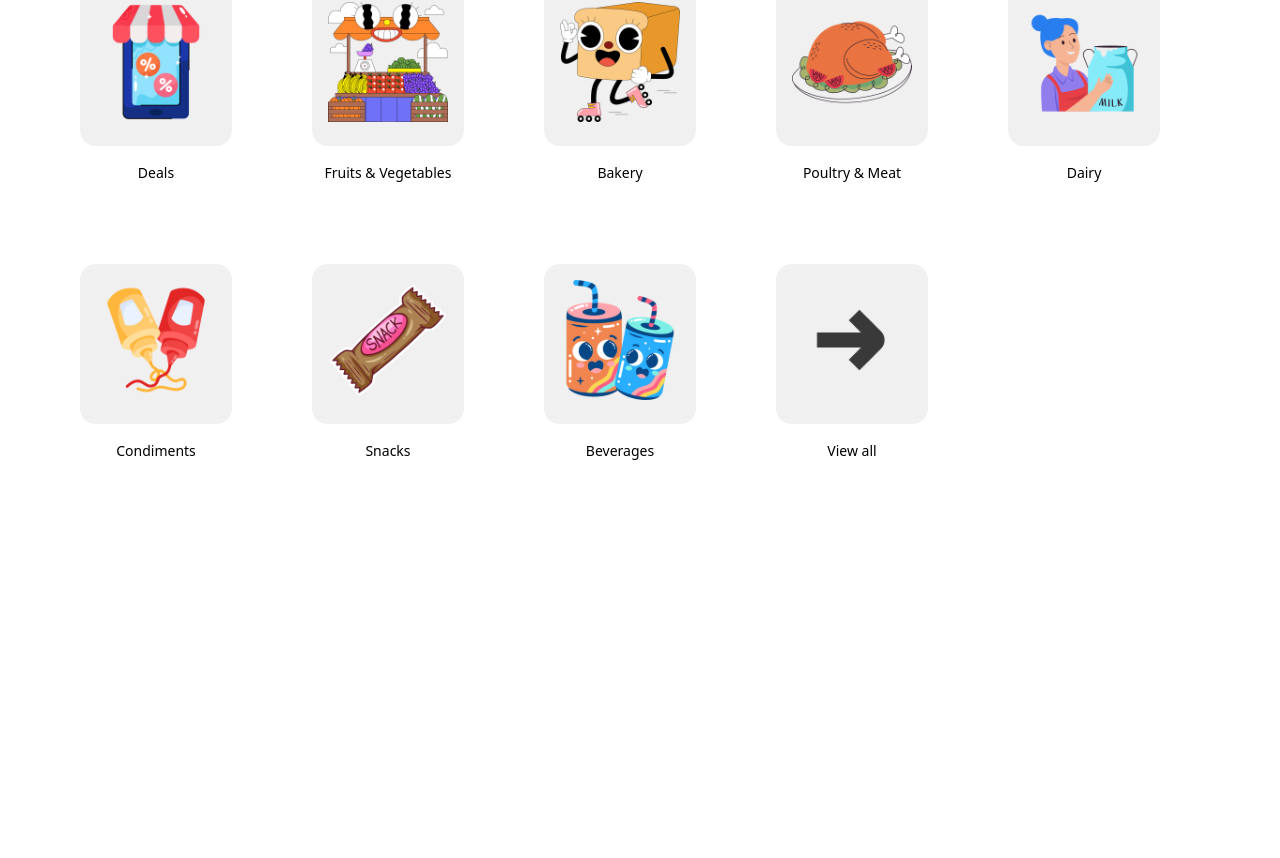
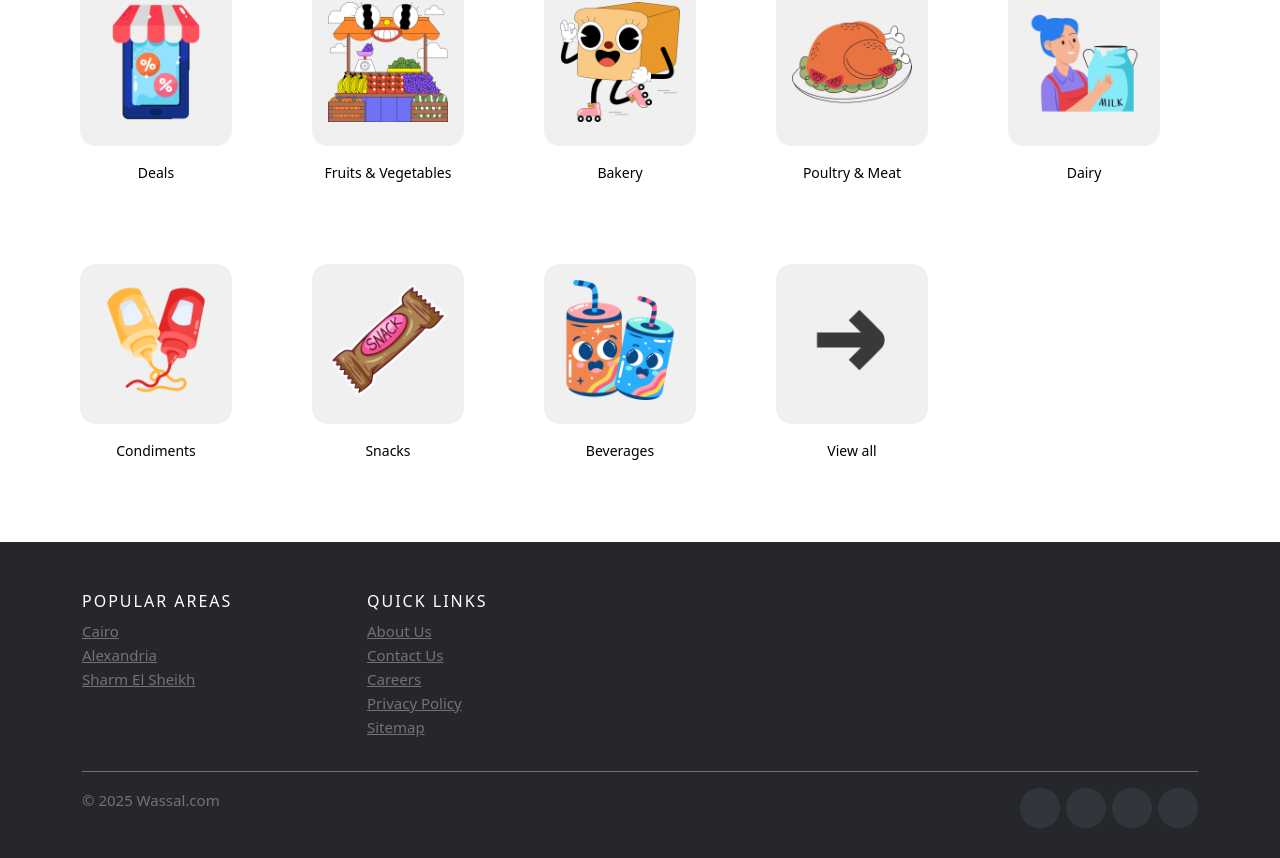
Before and after one commit to M0L0TFY/Wassal, a React (Vite) app in the folder wassal-frontend/: page /#/ in a window 1280 px wide. Shown: the part 516-1374 px from the top of the page. Before the commit the page ends 978 px from the top, so only its background shows below. Built offline with nearby package versions, Linux system fonts and the light colour scheme.

Commit message:
Added footer

```diff
--- /dev/null
+++ b/wassal-frontend/src/Components/Footer.jsx
@@ -0,0 +1,86 @@
+export function Footer() {
+  return (
+    <>
+      <footer>
+        <div class="container">
+          <div class="row">
+            <div class="col-xs-6 col-md-3">
+              <h6>Popular Areas</h6>
+              <ul class="footer-links">
+                <li>
+                  <a href="http://yourwebsite.com/category/html/">Cairo</a>
+                </li>
+                <li>
+                  <a href="http://yourwebsite.com/category/css/">Alexandria</a>
+                </li>
+                <li>
+                  <a href="http://yourwebsite.com/category/javascript/">
+                    Sharm El Sheikh
+                  </a>
+                </li>
+              </ul>
+            </div>
+
+            <div class="col-xs-6 col-md-3">
+              <h6>Quick Links</h6>
+              <ul class="footer-links">
+                <li>
+                  <a href="http://yourwebsite.com/about/">About Us</a>
+                </li>
+                <li>
+                  <a href="http://yourwebsite.com/contact/">Contact Us</a>
+                </li>
+                <li>
+                  <a href="http://yourwebsite.com/contribute/">Careers</a>
+                </li>
+                <li>
+                  <a href="http://yourwebsite.com/privacy-policy/">
+                    Privacy Policy
+                  </a>
+                </li>
+                <li>
+                  <a href="http://yourwebsite.com/sitemap/">Sitemap</a>
+                </li>
+              </ul>
+            </div>
+          </div>
+          <hr />
+        </div>
+        <div class="container">
+          <div class="row">
+            <div class="col-md-8 col-sm-6 col-xs-12">
+              <p class="copyright-text">
+                &copy; {new Date().getFullYear()} Wassal.com
+              </p>
+            </div>
+
+            <div class="col-md-4 col-sm-6 col-xs-12">
+              <ul class="social-icons">
+                <li>
+                  <a class="facebook" href="#">
+                    <i class="fa fa-facebook"></i>
+                  </a>
+                </li>
+                <li>
+                  <a class="twitter" href="#">
+                    <i class="fa fa-twitter"></i>
+                  </a>
+                </li>
+                <li>
+                  <a class="dribbble" href="#">
+                    <i class="fa fa-dribbble"></i>
+                  </a>
+                </li>
+                <li>
+                  <a class="linkedin" href="#">
+                    <i class="fa fa-linkedin"></i>
+                  </a>
+                </li>
+              </ul>
+            </div>
+          </div>
+        </div>
+      </footer>
+    </>
+  );
+}
--- a/wassal-frontend/src/Pages/Home.jsx
+++ b/wassal-frontend/src/Pages/Home.jsx
@@ -3,6 +3,7 @@
 import { Navbar } from "../Components/Navbar";
 import { Categories } from "../Components/Categories";
 import { Search } from "../Components/Search";
+import { Footer } from "../Components/Footer";
 
 export function Home() {
   const [showLogin, setShowLogin] = useState(false);
@@ -18,6 +19,7 @@
       <Search />
       <br />
       <Categories />
+      <Footer />
     </>
   );
 }
--- a/wassal-frontend/src/index.css
+++ b/wassal-frontend/src/index.css
@@ -114,3 +114,148 @@
   object-fit: contain;
   display: inline-block;
 }
+
+/* FOOTER */
+footer {
+  margin-top: 5rem;
+  background-color: #26272b;
+  padding: 45px 0 20px;
+  font-size: 15px;
+  line-height: 24px;
+  color: #737373;
+}
+
+footer hr {
+  border-top-color: #bbb;
+  opacity: 0.5;
+}
+
+footer hr.small {
+  margin: 20px 0;
+}
+
+footer h6 {
+  color: #fff;
+  font-size: 16px;
+  text-transform: uppercase;
+  margin-top: 5px;
+  letter-spacing: 2px;
+}
+
+footer a {
+  color: #737373;
+}
+
+footer a:hover {
+  color: #3366cc;
+  text-decoration: none;
+}
+
+.footer-links {
+  padding-left: 0;
+  list-style: none;
+}
+
+.footer-links li {
+  display: block;
+}
+
+.footer-links a {
+  color: #737373;
+}
+
+.footer-links a:active,
+.footer-links a:focus,
+.footer-links a:hover {
+  color: #ff4a4a;
+  text-decoration: none;
+}
+
+.footer-links.inline li {
+  display: inline-block;
+}
+
+footer .social-icons {
+  text-align: right;
+}
+
+footer .social-icons a {
+  width: 40px;
+  height: 40px;
+  line-height: 40px;
+  margin-left: 6px;
+  margin-right: 0;
+  border-radius: 100%;
+  background-color: #33353d;
+}
+
+.copyright-text {
+  margin: 0;
+}
+
+@media (max-width: 991px) {
+  footer [class^="col-"] {
+    margin-bottom: 30px;
+  }
+}
+
+@media (max-width: 767px) {
+  footer {
+    padding-bottom: 0;
+  }
+
+  footer .copyright-text,
+  footer .social-icons {
+    text-align: center;
+  }
+}
+
+.social-icons {
+  padding-left: 0;
+  margin-bottom: 0;
+  list-style: none;
+}
+
+.social-icons li {
+  display: inline-block;
+  margin-bottom: 4px;
+}
+
+.social-icons li.title {
+  margin-right: 15px;
+  text-transform: uppercase;
+  color: #96a2b2;
+  font-weight: 700;
+  font-size: 13px;
+}
+
+.social-icons a {
+  background-color: #eceeef;
+  color: #818a91;
+  font-size: 16px;
+  display: inline-block;
+  line-height: 44px;
+  width: 44px;
+  height: 44px;
+  text-align: center;
+  margin-right: 8px;
+  border-radius: 100%;
+  -webkit-transition: all 0.2s linear;
+  -o-transition: all 0.2s linear;
+  transition: all 0.2s linear;
+}
+
+.social-icons.size-sm a {
+  line-height: 34px;
+  height: 34px;
+  width: 34px;
+  font-size: 14px;
+}
+
+@media (max-width: 767px) {
+  .social-icons li.title {
+    display: block;
+    margin-right: 0;
+    font-weight: 600;
+  }
+}
```
Also changed, not shown: wassal-frontend/src/assets/CartIcon.png (added).
